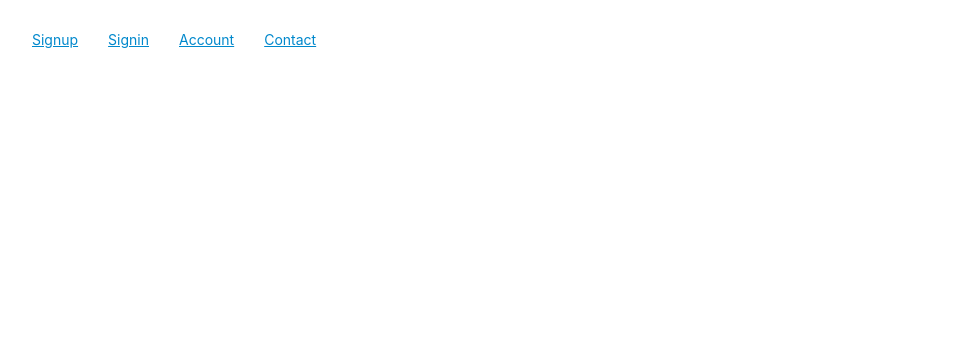
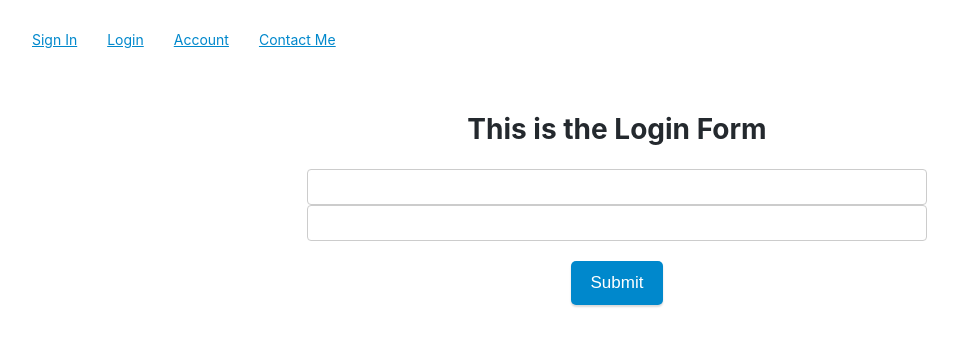
Before and after one commit to youjiaa/multipleFormValidation, a React (Create React App) app in the folder forms/: page /login in a window 1280 px wide. Shown: the top 346 px of the page, without its empty margins (23-981 px from the left). Built offline with nearby package versions, Linux system fonts and the light colour scheme.

Commit message:
init commit with some modification

```diff
--- a/forms/package.json
+++ b/forms/package.json
@@ -9,6 +9,7 @@
     "formik": "^2.2.9",
     "react": "^17.0.2",
     "react-dom": "^17.0.2",
+    "react-router-dom": "^5.3.0",
     "react-scripts": "4.0.3",
     "web-vitals": "^1.0.1",
     "yup": "^0.32.9"
--- a/forms/src/App.js
+++ b/forms/src/App.js
@@ -1,6 +1,6 @@
 import './App.css';
 import Signin from "./form/signin"
-import Signup from "./form/signup"
+import Login from "./form/login"
 import Account from "./form/account"
 import Contact from "./form/contact"
 
@@ -19,17 +19,17 @@ function App() {
       <div>
         <nav >
           <ul className="table">
-            <li>
-              <Link to="/signup">Signup</Link>
+          <li>
+              <Link to="/signin">Sign In</Link>
               </li>
             <li>
-              <Link to="/signin">Signin</Link>
+              <Link to="/login">Login</Link>
               </li>
             <li>
               <Link to="/account">Account</Link>
               </li>
             <li>
-              <Link to="/contact">Contact</Link>
+              <Link to="/contact">Contact Me</Link>
             </li>
           </ul>
         </nav>
@@ -39,8 +39,8 @@ function App() {
           <Route path="/signin">
             <Signin />
             </Route>
-          <Route path="/signup">
-            <Signup />
+          <Route path="/login">
+            <Login />
           </Route>
           <Route path="/account">
             <Account />
--- a/forms/src/form/contact.js
+++ b/forms/src/form/contact.js
@@ -1,11 +1,23 @@
 import React from 'react'
-import { Formik } from "formik";
+import { Form, Formik } from "formik";
 import * as Yup from "yup";
 import './style.css'
 
 export default function Contact() {
-    return (
-<Formik
+  return (
+    <>
+    <h1>This is the Contact Me Form</h1>
+
+    {/* First Name Form*/}
+    <Formik
+      >
+
+
+    </Formik>
+
+
+    {/* Email Form*/}
+    <Formik
       initialValues={{ email: "" }}
       onSubmit={async values => {
         await new Promise(resolve => setTimeout(resolve, 500));
@@ -67,5 +79,6 @@ export default function Contact() {
         );
       }}
     </Formik>
-    )
+    </>
+  )
 }
--- /dev/null
+++ b/forms/src/form/login.js
@@ -0,0 +1,64 @@
+import React from 'react'
+import { Formik } from 'formik';
+import './style.css'
+
+export default function Signup() {
+  return (
+    <>
+      <h1>This is the Login Form</h1>
+      <Formik
+        initialValues={{ email: '', password: '' }}
+        validate={values => {
+          const errors = {};
+          if (!values.email) {
+            errors.email = 'Required';
+          } else if (
+            !/^[A-Z0-9._%+-]+@[A-Z0-9.-]+\.[A-Z]{2,}$/i.test(values.email)
+          ) {
+            errors.email = 'Invalid email address';
+          }
+          return errors;
+        }}
+        onSubmit={(values, { setSubmitting }) => {
+          setTimeout(() => {
+            alert(JSON.stringify(values, null, 2));
+            setSubmitting(false);
+          }, 400);
+        }}
+      >
+        {({
+          values,
+          errors,
+          touched,
+          handleChange,
+          handleBlur,
+          handleSubmit,
+          isSubmitting,
+          /* and other goodies */
+        }) => (
+          <form onSubmit={handleSubmit}>
+            <input
+              type="email"
+              name="email"
+              onChange={handleChange}
+              onBlur={handleBlur}
+              value={values.email}
+            />
+            {errors.email && touched.email && errors.email}
+            <input
+              type="password"
+              name="password"
+              onChange={handleChange}
+              onBlur={handleBlur}
+              value={values.password}
+            />
+            {errors.password && touched.password && errors.password}
+            <button type="submit" disabled={isSubmitting}>
+              Submit
+            </button>
+          </form>
+        )}
+      </Formik>
+    </>
+  )
+}
--- a/forms/src/form/signin.js
+++ b/forms/src/form/signin.js
@@ -3,8 +3,10 @@ import { Formik, Form, Field, ErrorMessage } from "formik";
 import './style.css'
 
 export default function Signin() {
-    return (
-<Formik
+  return (
+    <>
+      <h1>This is the Sign In Form</h1>
+      <Formik
         initialValues={{ firstName: "", lastName: "" }}
         validate={values => {
           const errors = {};
@@ -36,5 +38,6 @@ export default function Signin() {
           </Form>
         )}
       </Formik>
-    )
+    </>
+  )
 }
--- a/forms/src/form/signup.js
+++ /dev/null
@@ -1,61 +0,0 @@
-import React from 'react'
-import { Formik } from 'formik';
-import './style.css'
-
-export default function Signup() {
-    return (
-     <Formik
-       initialValues={{ email: '', password: '' }}
-       validate={values => {
-         const errors = {};
-         if (!values.email) {
-           errors.email = 'Required';
-         } else if (
-           !/^[A-Z0-9._%+-]+@[A-Z0-9.-]+\.[A-Z]{2,}$/i.test(values.email)
-         ) {
-           errors.email = 'Invalid email address';
-         }
-         return errors;
-       }}
-       onSubmit={(values, { setSubmitting }) => {
-         setTimeout(() => {
-           alert(JSON.stringify(values, null, 2));
-           setSubmitting(false);
-         }, 400);
-       }}
-     >
-       {({
-         values,
-         errors,
-         touched,
-         handleChange,
-         handleBlur,
-         handleSubmit,
-         isSubmitting,
-         /* and other goodies */
-       }) => (
-         <form onSubmit={handleSubmit}>
-           <input
-             type="email"
-             name="email"
-             onChange={handleChange}
-             onBlur={handleBlur}
-             value={values.email}
-           />
-           {errors.email && touched.email && errors.email}
-           <input
-             type="password"
-             name="password"
-             onChange={handleChange}
-             onBlur={handleBlur}
-             value={values.password}
-           />
-           {errors.password && touched.password && errors.password}
-           <button type="submit" disabled={isSubmitting}>
-             Submit
-           </button>
-         </form>
-       )}
-     </Formik>
-    )
-}
```
Also changed, not shown: forms/src/form_without_auth/account.js (added), forms/src/form_without_auth/contact.js (added), forms/src/form_without_auth/login.js (added), forms/src/form_without_auth/signin.js (added), 2 other files (tests, documents, lock files or other folders).
